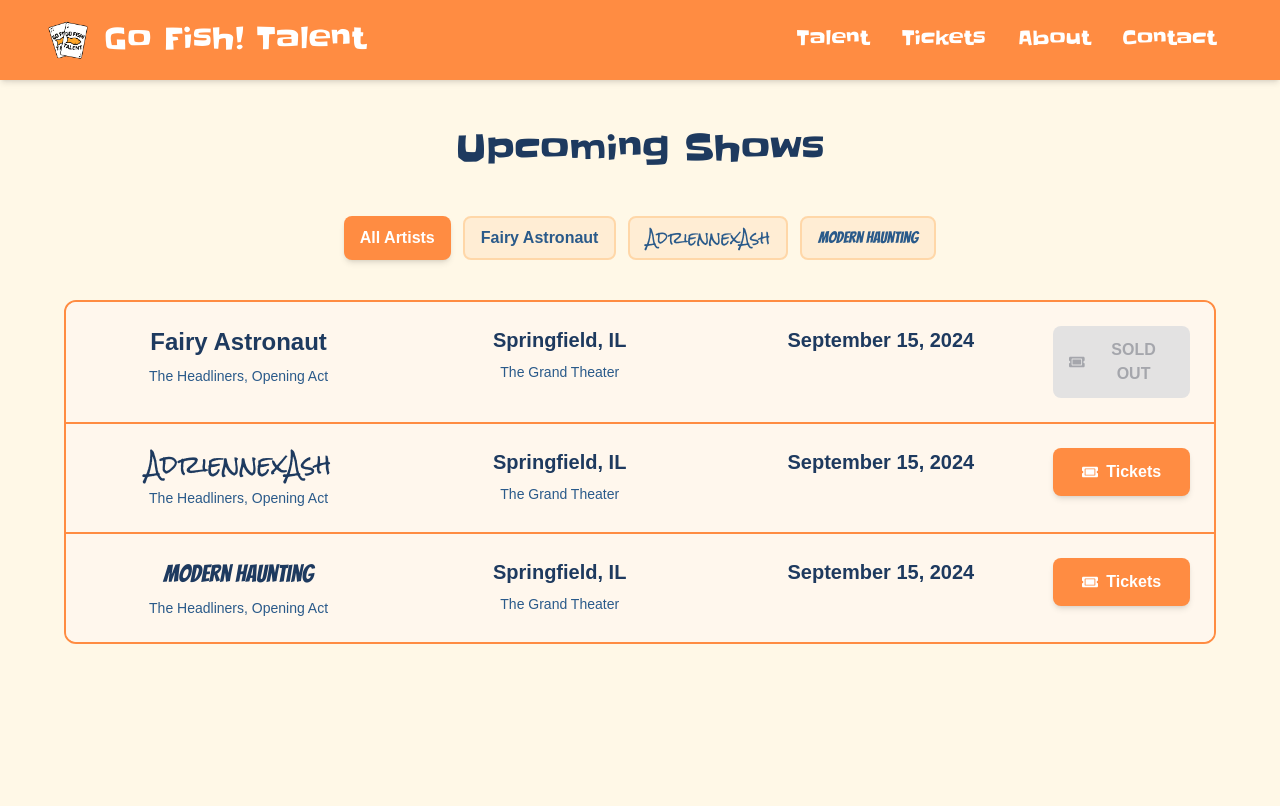
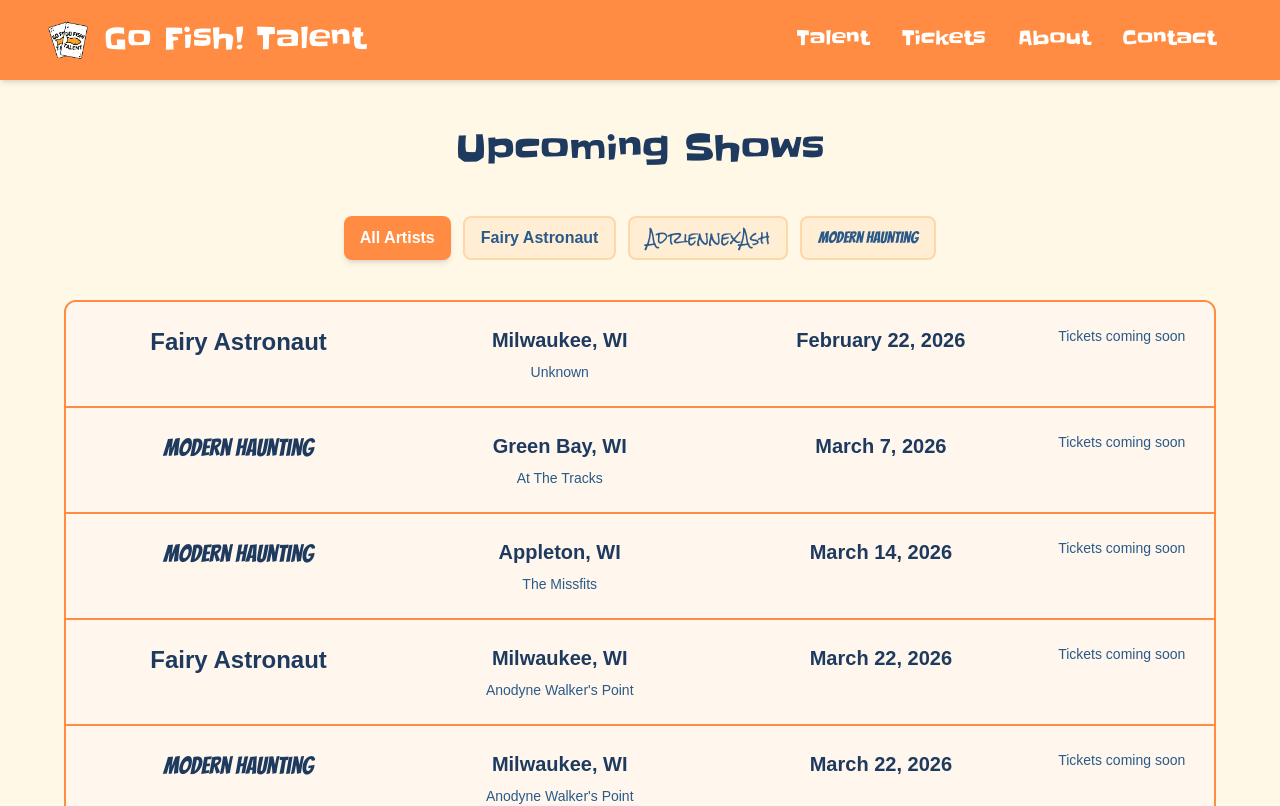
Before and after one commit to Curious-Bean-LLC/gofishtalent, a React (Vite) app: page /tickets in a window 1280 px wide. Shown: the top 806 px of the page. Built offline with nearby package versions, Linux system fonts and the light colour scheme; a web font is replaced by a local one.

Commit message:
update shows 2026-01-22

```diff
--- a/src/constants/shows.ts
+++ b/src/constants/shows.ts
@@ -16,39 +16,81 @@ export interface Show {
 const fa_shows: Show[] = [
   {
     artistSlug: 'fairy-astronaut',
-    date: '2024-09-15',
-    doorsTime: '7:00 PM',
-    startTime: '8:00 PM',
-    venue: 'The Grand Theater',
-    location: 'Springfield, IL',
-    lineup: ['The Headliners', 'Opening Act'],
-    ticketLink: 'https://tickets.example.com/fa-2024-09-15',
-    eventLink: 'https://events.example.com/fa-2024-09-15',
-    priceInDollars: 45,
-    isSoldOut: true,
+    date: '2026-02-22',
+    venue: 'Unknown',
+    location: 'Milwaukee, WI',
+    isSoldOut: false,
+  },
+  {
+    artistSlug: 'fairy-astronaut',
+    date: '2026-03-22',
+    venue: "Anodyne Walker's Point",
+    location: 'Milwaukee, WI',
+    isSoldOut: false,
+  },
+  {
+    artistSlug: 'fairy-astronaut',
+    date: '2026-05-26',
+    venue: 'TBA',
+    location: 'Milwaukee, WI',
+    lineup: ['Desperate Electric', 'Modern Haunting'],
+    isSoldOut: false,
   },
 ]
 const axa_shows: Show[] = [
-  {
-    artistSlug: 'adriennexash',
-    date: '2024-09-15',
-    venue: 'The Grand Theater',
-    location: 'Springfield, IL',
-    lineup: ['The Headliners', 'Opening Act'],
-    ticketLink: 'https://tickets.example.com/fa-2024-09-15',
-    priceInDollars: 45,
-    isSoldOut: false,
-  },
+  // {
+  //   artistSlug: 'adriennexash',
+  //   date: '2024-09-15',
+  //   venue: 'The Grand Theater',
+  //   location: 'Springfield, IL',
+  //   lineup: ['The Headliners', 'Opening Act'],
+  //   ticketLink: 'https://tickets.example.com/fa-2024-09-15',
+  //   priceInDollars: 45,
+  //   isSoldOut: false,
+  // },
 ]
 const mh_shows: Show[] = [
   {
     artistSlug: 'modern-haunting',
-    date: '2024-09-15',
-    venue: 'The Grand Theater',
-    location: 'Springfield, IL',
-    lineup: ['The Headliners', 'Opening Act'],
-    ticketLink: 'https://tickets.example.com/fa-2024-09-15',
-    priceInDollars: 45,
+    date: '2026-03-07',
+    venue: 'At The Tracks',
+    location: 'Green Bay, WI',
+    isSoldOut: false,
+  },
+  {
+    artistSlug: 'modern-haunting',
+    date: '2026-03-14',
+    venue: 'The Missfits',
+    location: 'Appleton, WI',
+    isSoldOut: false,
+  },
+  {
+    artistSlug: 'modern-haunting',
+    date: '2026-03-22',
+    venue: "Anodyne Walker's Point",
+    location: 'Milwaukee, WI',
+    isSoldOut: false,
+  },
+  {
+    artistSlug: 'modern-haunting',
+    date: '2026-04-14',
+    venue: 'At The Tracks',
+    location: 'Green Bay, WI',
+    isSoldOut: false,
+  },
+  {
+    artistSlug: 'modern-haunting',
+    date: '2026-05-26',
+    venue: 'TBA',
+    location: 'Milwaukee, WI',
+    lineup: ['Desperate Electric', 'Fairy Astronaut'],
+    isSoldOut: false,
+  },
+  {
+    artistSlug: 'modern-haunting',
+    date: '2026-07-23',
+    venue: 'GBUFO Invasion Fest',
+    location: 'Green Bay, WI',
     isSoldOut: false,
   },
 ]
```
